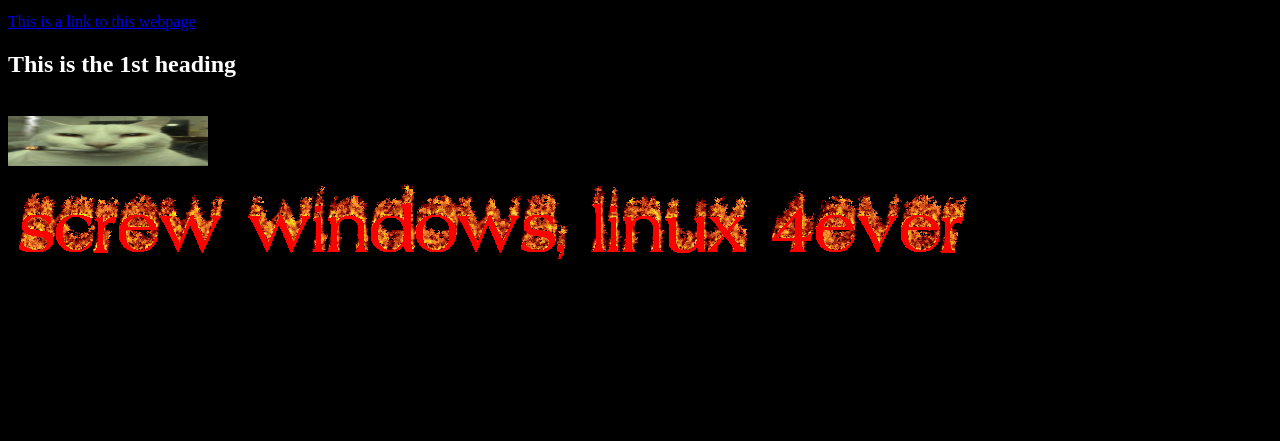
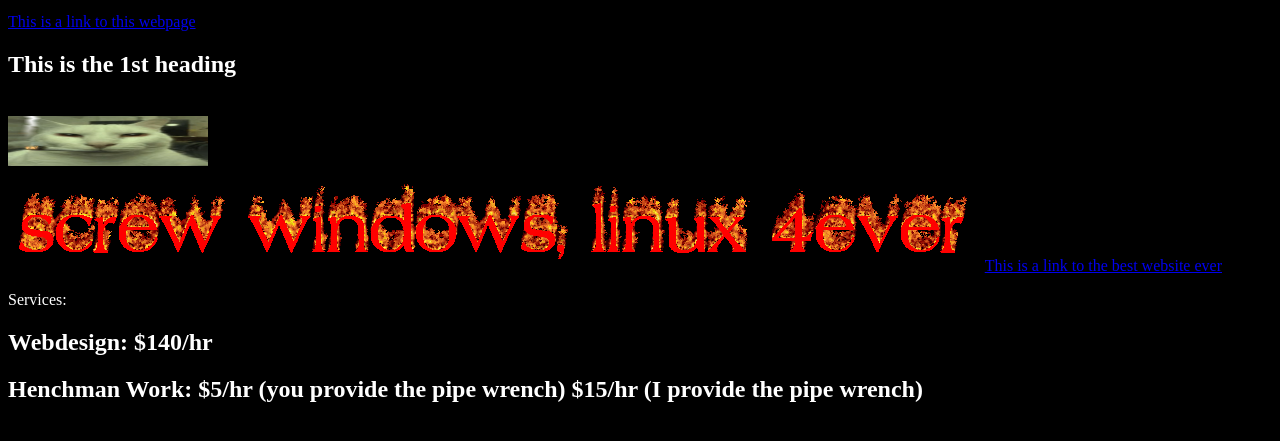
Before and after one commit to dmgrover/dmgrover.github.io, a plain HTML site: page index.html in a window 1280 px wide. Shown: the part 101-542 px from the top of the page. Drawn offline with Linux system fonts and the light colour scheme.

Commit message:
added text tbh

```diff
--- a/index.html
+++ b/index.html
@@ -15,5 +15,9 @@
         <img src="cat.png" width="200" height="50"><br />
 
         <img src="awesomegif.gif" width="973" height="101">
+        <a href="https://cooltext.com/">This is a link to the best website ever</a>
+        <p style="color:white;">Services:</p>
+        <h2 style="color:white;">Webdesign: $140/hr</h2>
+        <h2 style="color:white;">Henchman Work: $5/hr (you provide the pipe wrench) $15/hr (I provide the pipe wrench)</h2>
     </body>
 </html>
```
